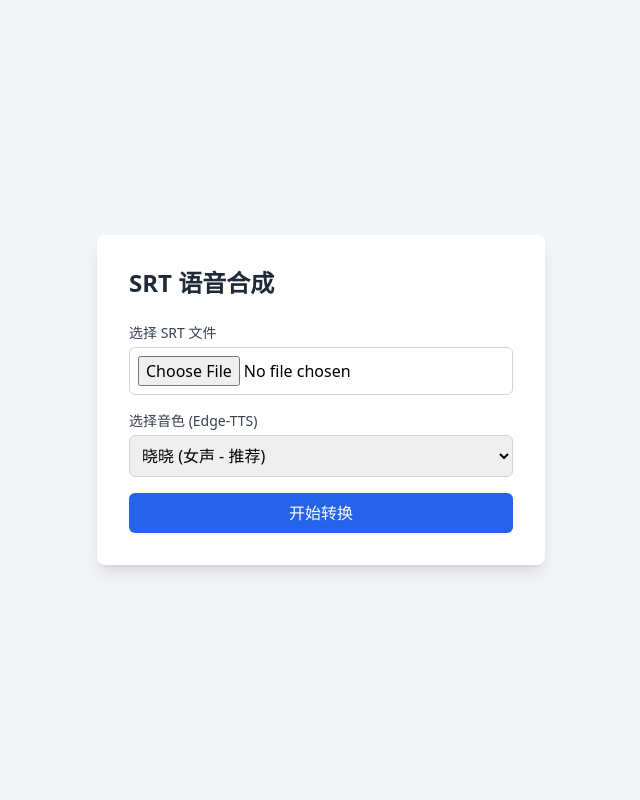
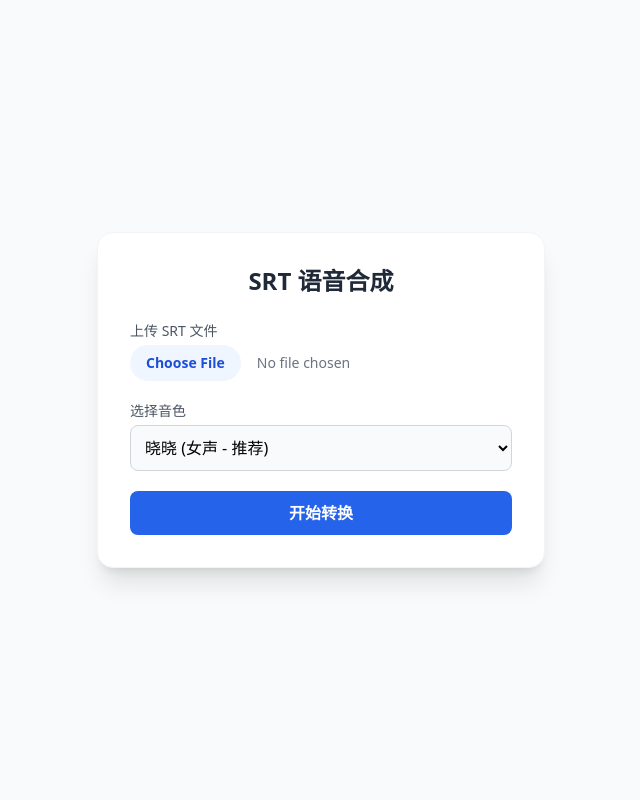
Before and after one commit to toclawbot/srt-tts, a Flask app: page / in a window 1280 px wide. Shown: the whole page, without its empty margins (319-959 px from the left). Run offline with Flask 3, Linux system fonts and the light colour scheme; some libraries are stand-ins or nearby versions.

Commit message:
Update index.html

```diff
--- a/templates/index.html
+++ b/templates/index.html
@@ -2,27 +2,28 @@
 <html lang="zh-CN">
 <head>
     <meta charset="UTF-8">
-    <title>SRT 转语音工具</title>
+    <meta name="viewport" content="width=device-width, initial-scale=1.0">
+    <title>SRT 语音合成</title>
     <script src="https://cdn.tailwindcss.com"></script>
 </head>
-<body class="bg-gray-100 min-h-screen flex items-center justify-center">
-    <div class="bg-white p-8 rounded-lg shadow-lg w-full max-w-md">
-        <h1 class="text-2xl font-bold mb-6 text-gray-800">SRT 语音合成</h1>
-        <form action="/convert" method="post" enctype="multipart/form-data" class="space-y-4">
+<body class="bg-gray-50 flex items-center justify-center min-h-screen">
+    <div class="bg-white p-8 rounded-2xl shadow-xl w-full max-w-md border border-gray-100">
+        <h1 class="text-2xl font-bold text-gray-800 mb-6 text-center">SRT 语音合成</h1>
+        <form action="/convert" method="post" enctype="multipart/form-data" class="space-y-5">
             <div>
-                <label class="block text-sm font-medium text-gray-700">选择 SRT 文件</label>
-                <input type="file" name="file" class="mt-1 block w-full p-2 border border-gray-300 rounded-md">
+                <label class="block text-sm font-medium text-gray-600 mb-1">上传 SRT 文件</label>
+                <input type="file" name="file" required class="block w-full text-sm text-gray-500 file:mr-4 file:py-2 file:px-4 file:rounded-full file:border-0 file:text-sm file:font-semibold file:bg-blue-50 file:text-blue-700 hover:file:bg-blue-100 cursor-pointer">
             </div>
             <div>
-                <label class="block text-sm font-medium text-gray-700">选择音色 (Edge-TTS)</label>
-                <select name="voice" class="mt-1 block w-full p-2 border border-gray-300 rounded-md">
+                <label class="block text-sm font-medium text-gray-600 mb-1">选择音色</label>
+                <select name="voice" class="w-full p-2.5 bg-gray-50 border border-gray-300 rounded-lg focus:ring-blue-500 focus:border-blue-500">
                     <option value="zh-CN-XiaoxiaoNeural">晓晓 (女声 - 推荐)</option>
                     <option value="zh-CN-YunxiNeural">云希 (男声)</option>
                     <option value="zh-CN-YunjianNeural">云健 (男声)</option>
-                    <option value="en-US-AnaNeural">Ana (美式女声)</option>
+                    <option value="zh-CN-XiaoyiNeural">晓伊 (女声)</option>
                 </select>
             </div>
-            <button type="submit" class="w-full bg-blue-600 text-white py-2 rounded-md hover:bg-blue-700 transition">开始转换</button>
+            <button type="submit" class="w-full bg-blue-600 hover:bg-blue-700 text-white font-bold py-2.5 rounded-lg transition duration-200">开始转换</button>
         </form>
     </div>
 </body>
```
